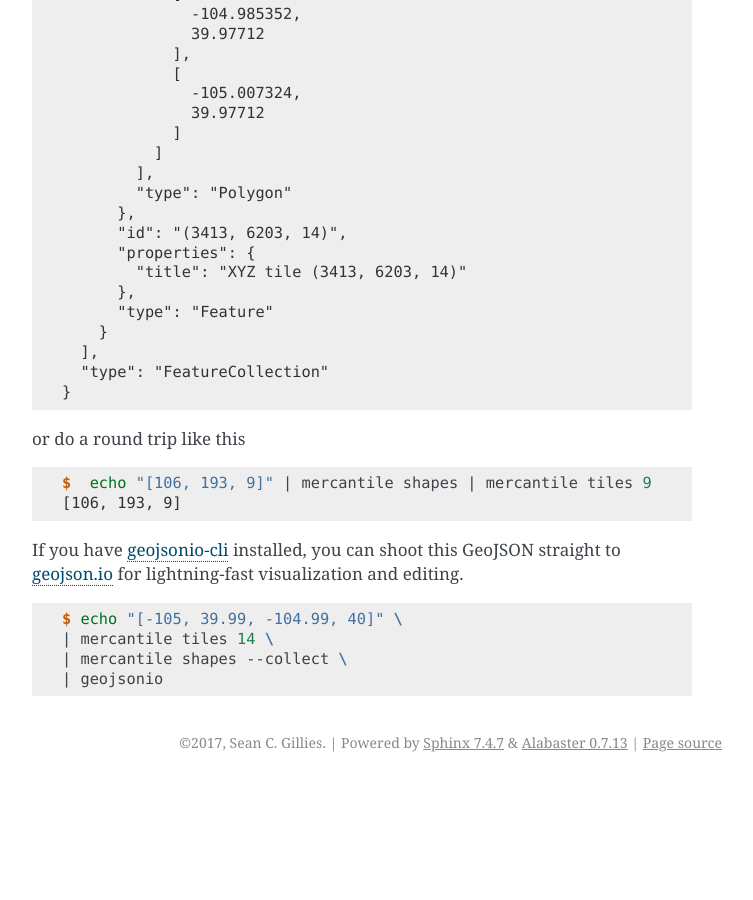
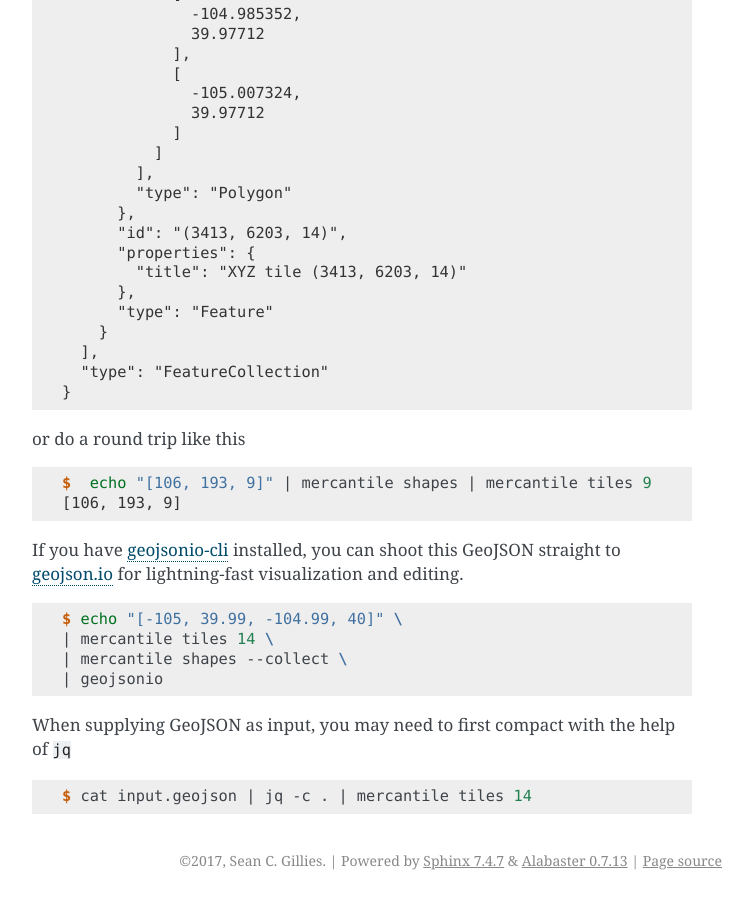
Before and after one commit to mapbox/mercantile, a Sphinx documentation site: the page built from docs/cli.rst, in a window 1280 px wide and 900 px high, scrolled down 3933 px. Shown: the whole window, without its empty margins (388-1141 px from the left). Built offline with Sphinx 7.4.7, drawn with Linux system fonts in a browser that asks for light colours; before the commit the page ends 4715 px from its top, so only the background shows below that.

Commit message:
note need to compact input geojson with jq (#91)

```diff
--- a/docs/cli.rst
+++ b/docs/cli.rst
@@ -241,3 +241,9 @@ If you have `geojsonio-cli <https://github.com/mapbox/geojsonio-cli>`_ installed
     | mercantile tiles 14 \
     | mercantile shapes --collect \
     | geojsonio
+
+When supplying GeoJSON as input, you may need to first compact with the help of ``jq``
+
+.. code-block:: console
+
+    $ cat input.geojson | jq -c . | mercantile tiles 14
```
